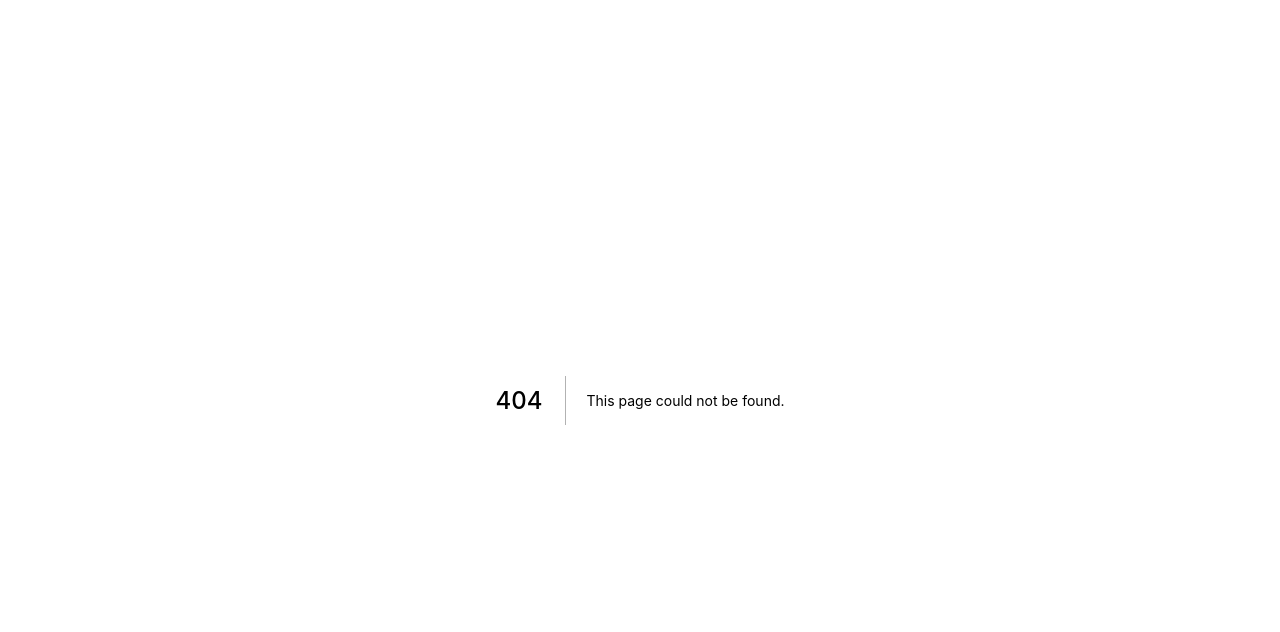
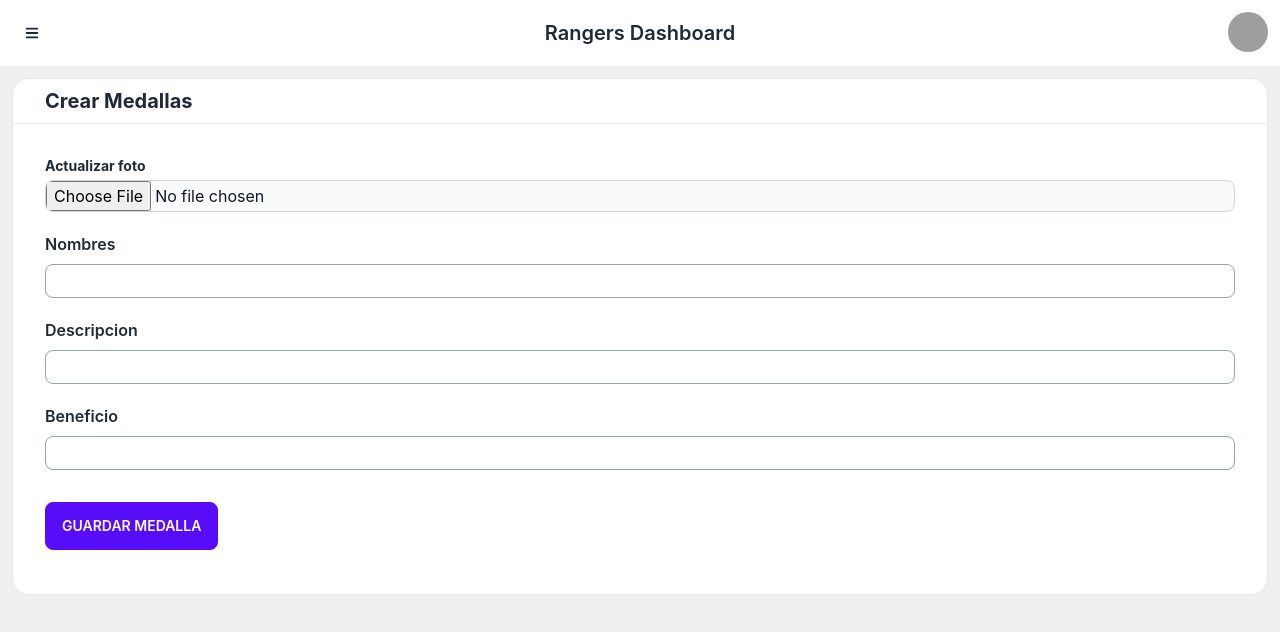
Before and after one commit to Frankmarc1/panelrangers, a Next.js app: page /agencias/1/medallas/add in a window 1280 px wide. Before the commit this address had no page. Shown: the top 632 px of the page. Built offline with nearby package versions, Linux system fonts and the light colour scheme; grey boxes are pictures that could not be loaded.

Commit message:
agregar formualario de medallas

```diff
--- /dev/null
+++ b/src/pages/agencias/[idAgency]/medallas/add/index.tsx
@@ -0,0 +1,64 @@
+import { Dashboard } from "../../../../../layout/Dashboard/Dashboard";
+const MedalAdd = () => {
+    return (
+        <Dashboard>
+            <div className="card bg-white pb-3  border">
+                <div className="card-header border-b ">
+                    <h3 className="ml-[2rem] font-bold my-2 card-title">Crear Medallas</h3>
+                </div>
+                <div className="card-body">
+                    <form>
+                        <div className="container mx-auto grid grid-cols-1">
+                            <div className='mb-5 grid grid-cols-1'>
+                                <label className='block mb-1 text-sm font-bold ' htmlFor='add_fot'>
+                                    Actualizar foto
+                                </label>
+                                <input
+                                    className='text-wrap  w-full text-md  text-gray-900 bg-gray-50 rounded-lg border border-gray-300 cursor-pointer dark:text-gray-400 focus:outline-none  dark:border-gray-600 dark:placeholder-gray-400'
+                                    id='add_fot'
+                                    type='file'
+                                />
+                            </div>
+
+                            <div className='mb-5 grid grid-cols-1'>
+                                <label htmlFor='name' className='mb-2 font-semibold'>
+                                    Nombres
+                                </label>
+                                <input
+                                    type='text'
+                                    id='name'
+                                    className='w-full  rounded-lg border border-slate-400 px-2 py-1 hover:border-blue-500 focus:outline-none focus:ring focus:ring-blue-500/40 active:ring active:ring-blue-500/40'
+                                />
+                            </div>
+
+                            <div className='mb-5 grid grid-cols-1 w-full'>
+                                <label htmlFor='des' className='mb-2 font-semibold'>
+                                    Descripcion
+                                </label>
+                                <input
+                                    type='text'
+                                    id='des'
+                                    className='w-full rounded-lg border border-slate-400 px-2 py-1 hover:border-blue-500 focus:outline-none focus:ring focus:ring-blue-500/40 active:ring active:ring-blue-500/40'
+                                />
+                            </div>
+
+                            <div className='mb-[2rem] grid grid-cols-1'>
+                                <label htmlFor='ben' className='mb-2 font-semibold'>
+                                    Beneficio
+                                </label>
+                                <input
+                                    type='number'
+                                    id='ben'
+                                    className='w-full rounded-lg border border-slate-400 px-2 py-1 hover:border-blue-500 focus:outline-none focus:ring focus:ring-blue-500/40 active:ring active:ring-blue-500/40'
+                                />
+                            </div>
+                        </div>
+                        <button type="button" className="btn btn-primary btn-md">Guardar Medalla</button>
+                    </form>
+                </div>
+            </div>
+        </Dashboard>
+
+    );
+}
+export default MedalAdd;
```
